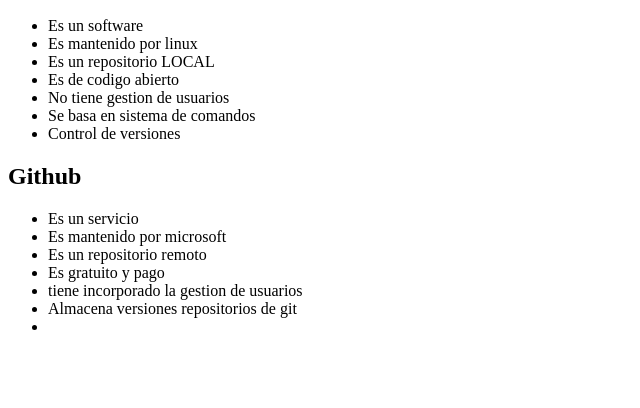
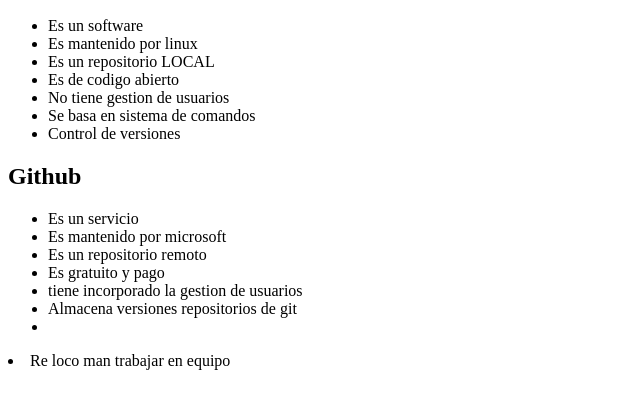
Before and after one commit to GuilleBritoB/loco2, a plain HTML site: page index.html in a window 1280 px wide. Shown: the part 110-518 px from the top of the page, without its empty margins (0-640 px from the left). Drawn offline with Linux system fonts and the light colour scheme.

Commit message:
se agrego una descripcion

```diff
--- a/index.html
+++ b/index.html
@@ -27,5 +27,6 @@
         <li>Almacena versiones repositorios de git</li>
         <li></li>
     </ul>
+    <li>Re loco man trabajar en equipo</li>
 </body>
 </html>
```
